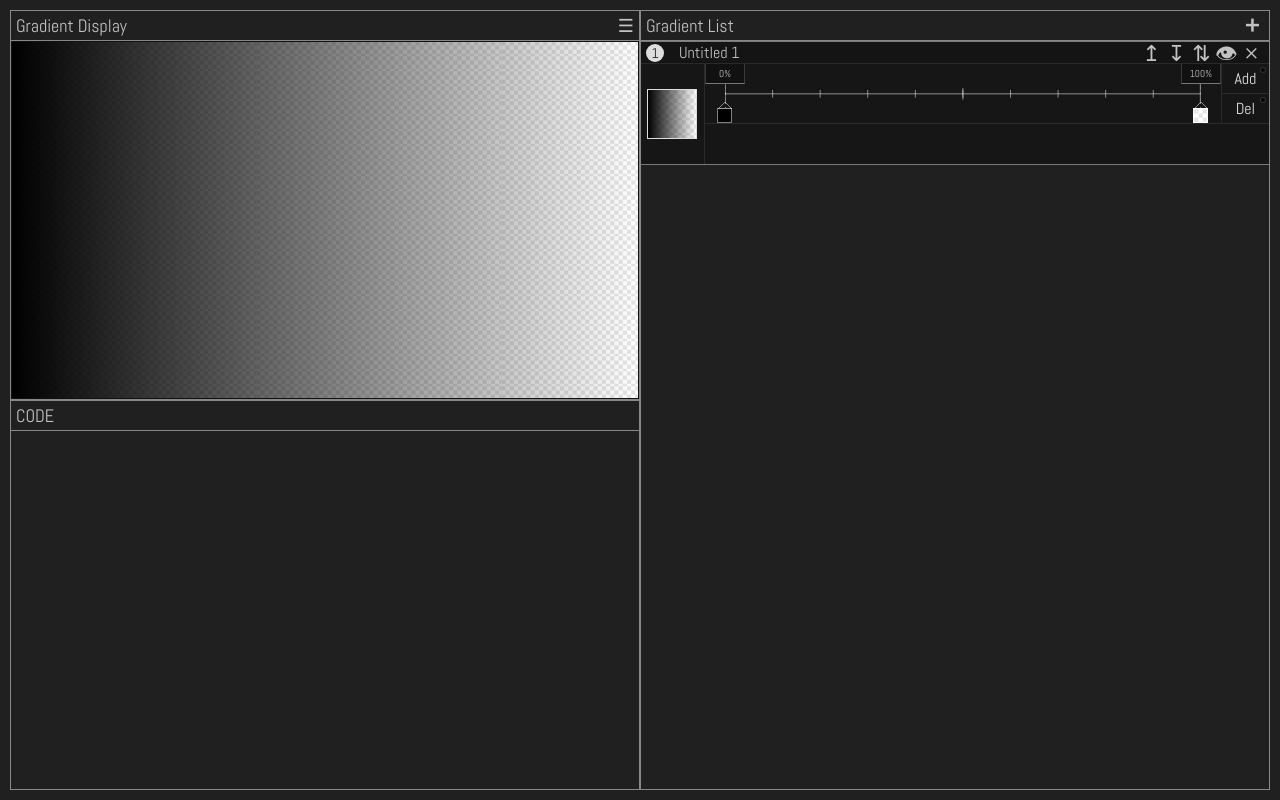
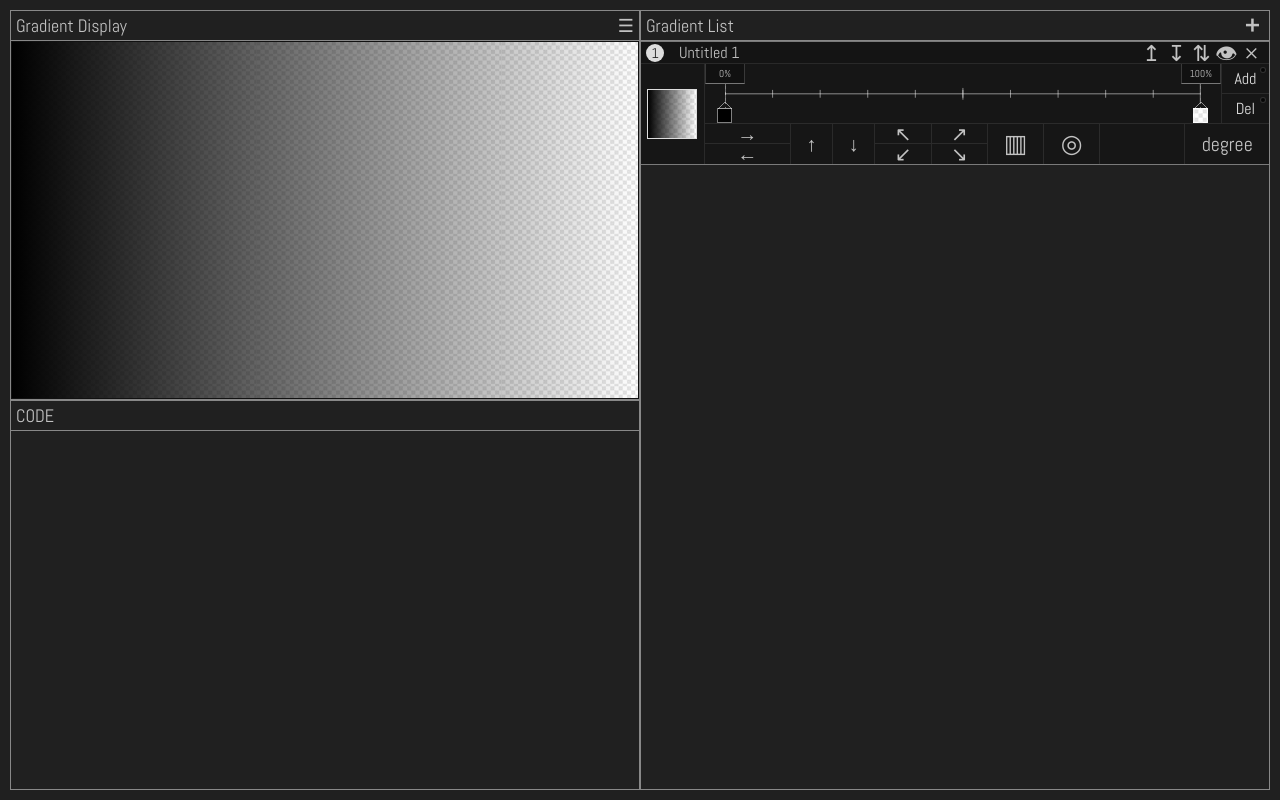
Before and after one commit to tschiboka/colorpicker, a React (Create React App) app: page / in a window 1280 px wide. Built offline with nearby package versions, Linux system fonts and the light colour scheme.

Commit message:
GradientButtons layout and style

```diff
--- /dev/null
+++ b/src/Components/GradientButtons/GradientButtons.js
@@ -0,0 +1,46 @@
+import React, { Component } from 'react';
+import "./GradientButtons.scss";
+
+
+
+export default class GradientButtons extends Component {
+    render() {
+        return (
+            <div className="GradientButtons">
+                <div>
+                    <button>&rarr;</button>
+
+                    <button>&larr;</button>
+                </div>
+
+                <div>
+                    <button>&uarr;</button>
+
+                    <button>&darr;</button>
+                </div>
+
+                <div>
+                    <button>&#x2196;</button>
+
+                    <button>&#x2197;</button>
+
+                    <button>&#x2199;</button>
+
+                    <button>&#x2198;</button>
+                </div>
+
+                <div>
+                    <button>&#x25A5;</button>
+                </div>
+
+                <div>
+                    <button>&#9678;</button>
+                </div>
+
+                <div>
+                    <button>degree</button>
+                </div>
+            </div>
+        );
+    }
+}
--- /dev/null
+++ b/src/Components/GradientButtons/GradientButtons.scss
@@ -0,0 +1,96 @@
+$primarytColor: #c2c2c2;
+$activeBtnBg: #4cc3f1;
+$border: 1px solid rgba(221, 221, 221, 0.1);
+
+.GradientButtons {
+    display: flex;
+    height: 40%;
+    button {
+        border: none;
+        background: transparent;
+        color: $primarytColor;
+        font-size: 20px;
+        line-height: 20px;
+        cursor: pointer;
+        &:hover {
+            background: rgba(255, 255, 255, 0.1);
+            color: $activeBtnBg;
+            font-size: 16px;
+        }
+    }
+    & > div {
+        height: 100%;
+        width: 15%;
+        display: flex;
+        &:first-child {
+            flex-direction: column;
+            button {
+                width: 100%;
+                height: 50%;
+                &:first-child { border-bottom: $border; }
+            }
+        }
+        &:nth-child(2) {
+            button {
+                width: 50%;
+                height: 100%;
+                border-left: $border;
+                font-size: 20px;
+                &:hover { font-size: 16px; }
+            }
+        }
+        &:nth-child(3) {
+            border-left: $border;
+            flex-wrap: wrap;
+            width: 20%;
+            button {
+                width: 50%;
+                height: 50%;
+                &:nth-child(1) { border-bottom: $border; }
+                &:nth-child(2) {
+                    border-left: $border;
+                    border-bottom: $border;
+                }
+                &:nth-child(4) { border-left: $border; }
+            }
+        }
+        &:nth-child(4) {
+            width: 10%;
+            button {
+                width: 100%;
+                height: 100%;
+                border-left: $border;
+                font-size: 25px;
+                &:hover { font-size: 16px; }
+            }
+        }
+        &:nth-child(5) {
+            width: 10%;
+            button {
+                width: 100%;
+                height: 100%;
+                border-left: $border;
+                border-right: $border;
+                font-size: 25px;
+                font-weight: lighter;
+                &:hover { font-size: 16px; }
+            }
+        }
+        &:nth-child(6) {
+            margin-left: auto;
+            button {
+                width: 100%;
+                height: 100%;
+                border-left: $border;
+            }
+        }
+    }
+}
+
+
+@media only screen and (max-width: 500px) {
+    .App .GradientButtons button {
+        font-size: 14px !important;
+        &:hover { font-size: 12px; }
+    }
+}
--- a/src/Components/GradientField/GradientField.js
+++ b/src/Components/GradientField/GradientField.js
@@ -2,6 +2,7 @@ import React, { Component } from 'react';
 import checkeredRect from "../ColorPicker/images/transparent_checkered_bg.png";
 import { gradientObjsToStr } from "../../functions/gradient";
 import GradientSlider from "../GradientSlider/GradientSlider";
+import GradientButtons from "../GradientButtons/GradientButtons";
 import "./GradientField.scss";
 
 
@@ -126,7 +127,7 @@ export default class GradientField extends Component {
                             openColorPicker={this.props.openColorPicker}
                         />
 
-                        <div className="GradientField__button-box"></div>
+                        <GradientButtons />
                     </div>
                 </div>
             </div>
--- a/src/Components/GradientField/GradientField.scss
+++ b/src/Components/GradientField/GradientField.scss
@@ -92,13 +92,6 @@ $activeBtnBg: #4cc3f1;
             display: flex;
             flex-direction: column;
             border-left: 1px solid rgba(221, 221, 221, 0.1);
-            .GradientSlider {
-                height: 60%;
-                border-bottom: 1px solid rgba(221, 221, 221, 0.1);
-            }
-            .GradientField__button-box {
-                height: 40%;
-            }
         }
     }
 }
--- a/src/Components/GradientSlider/GradientSlider.scss
+++ b/src/Components/GradientSlider/GradientSlider.scss
@@ -3,8 +3,10 @@ $activeBtnBg: #4cc3f1;
 .GradientSlider {
     position: relative;
     width: 100%;
+    height: 60%;
     padding: 0 0 0 20px;
     display: flex;
+    border-bottom: 1px solid rgba(221, 221, 221, 0.1);
     .GradientSlider__ruler--inactive {
         .GradientSlider__measure-text-box, .GradientSlider__thumbs-box {
             opacity: 0.3;
@@ -87,7 +89,6 @@ $activeBtnBg: #4cc3f1;
                 input:invalid {
                     border: none;
                     color: deeppink;
-                    border-top: 1px dotted deeppink;
                     border-bottom: 1px dotted deeppink;
                 }
             }
```
